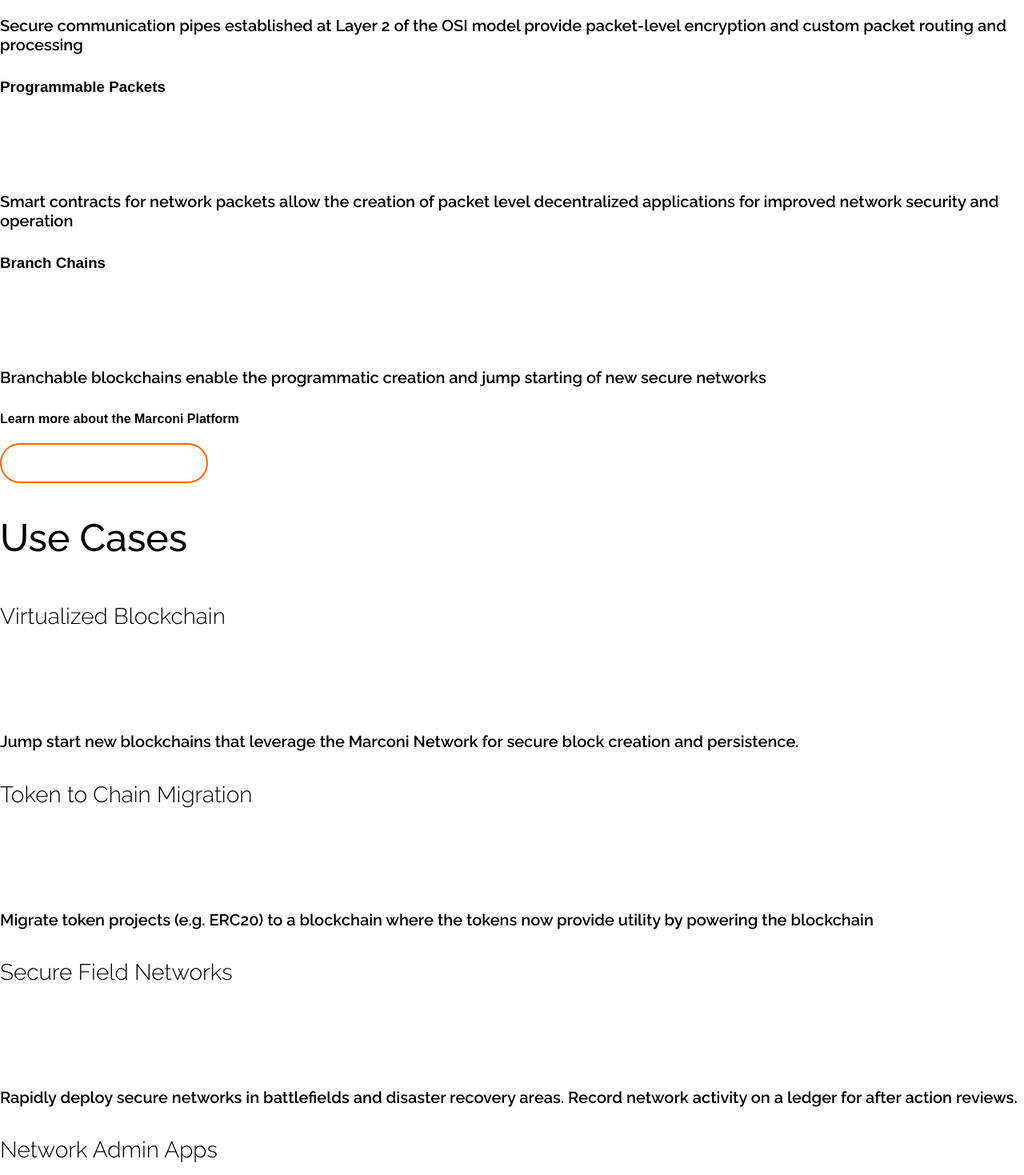
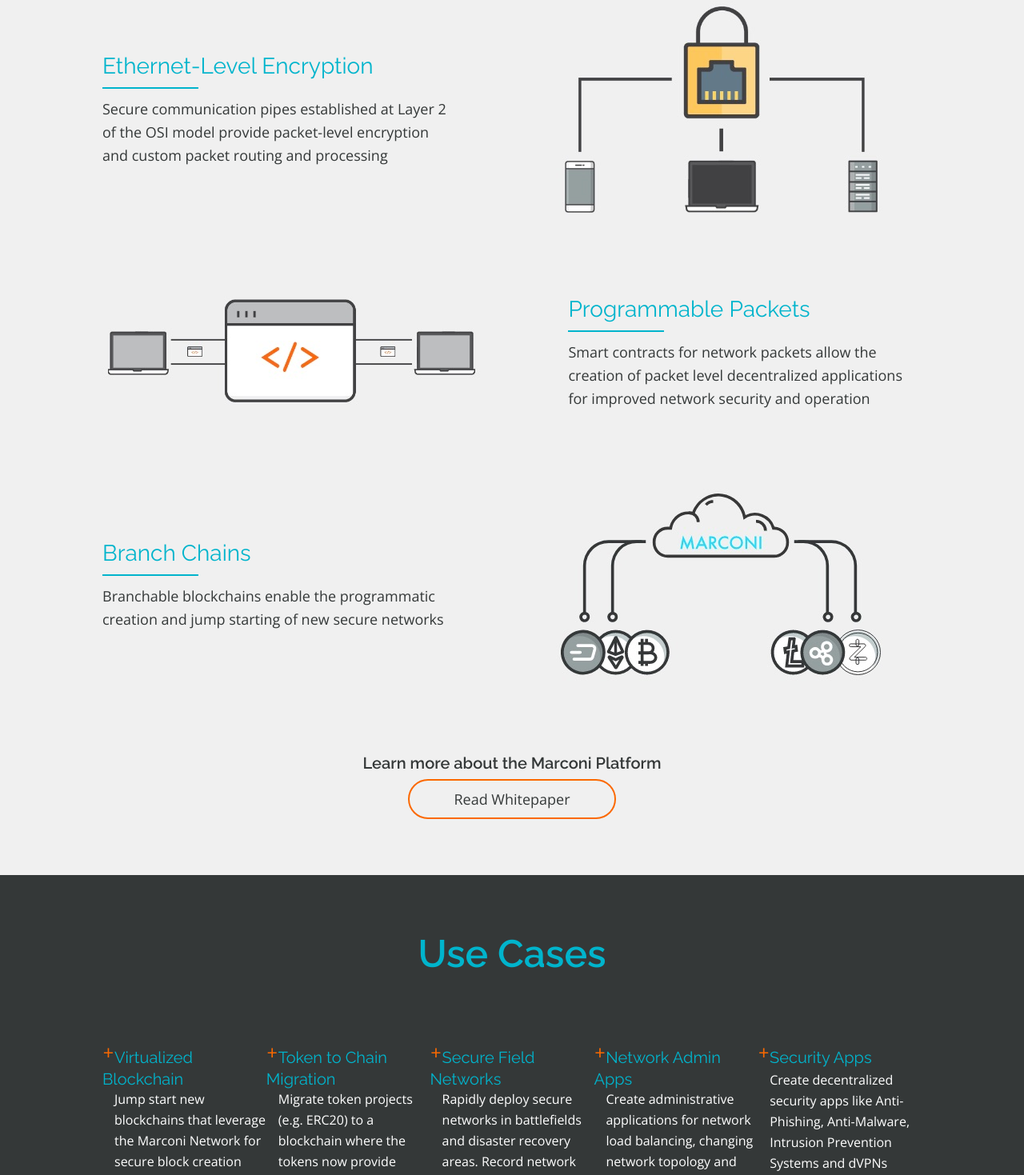
Before and after one commit to dalazaro-challenges/marconi, a React (Create React App) app: page / in a window 1280 px wide. Shown: the part 1080-2549 px from the top of the page at 80% size. Built offline with nearby package versions, Linux system fonts and the light colour scheme.

Commit message:
finished basic content & styling

```diff
--- a/public/index.html
+++ b/public/index.html
@@ -11,7 +11,7 @@
     <link rel="manifest" href="%PUBLIC_URL%/manifest.json">
     <link rel="shortcut icon" href="%PUBLIC_URL%/favicon.ico">
 
-    <link href="https://fonts.googleapis.com/css?family=Open+Sans:400,600,700|Raleway:300,400,500,600,700|Ubuntu+Mono" rel="stylesheet">
+    <link href="https://fonts.googleapis.com/css?family=Open+Sans:300,400,600,700|Raleway:300,400,500,600,700|Ubuntu+Mono" rel="stylesheet">
     <!-- font-family: 'Raleway', sans-serif;
     font-family: 'Open Sans', sans-serif;
     font-family: 'Ubuntu Mono', monospace; -->
--- a/src/App.js
+++ b/src/App.js
@@ -5,6 +5,7 @@
 import Footer from './components/Footer.js';
 
 import './assets/styles/App.css';
+import './assets/styles/Header.css';
 import './assets/styles/BodyContainer.css';
 import './assets/styles/SampleCode.css';
 import './assets/styles/Footer.css';
--- a/src/assets/styles/App.css
+++ b/src/assets/styles/App.css
@@ -5,8 +5,21 @@
   text-decoration: none;
 }
 
-.m-0 {
+h1, h2, h3, h4, h5, h6, p {
   margin: 0;
+}
+
+.container {
+  width: 80%;
+  margin: 0 auto;
+}
+
+.ml-2 {
+  margin-left: 20px;
+}
+
+.mr-8 {
+  margin-right: 80px;
 }
 
 .clearfix::after {
@@ -28,11 +41,7 @@
   padding-left: 0;
 }
 
-.splash {
-  padding: 90px 0 130px 0;
-}
-
-.splash-img, .splash-info {
+.floater {
   width: 50%;
 }
 
@@ -59,6 +68,10 @@
   font-weight: 700;
 }
 
+.git-access:hover {
+  background-color: #d65222;
+}
+
 .other-access {
   background-color: #fb690000;
   border: 2px solid #FB6900;
@@ -70,6 +83,6 @@
   color: #000000;
 }
 
-.btn-align-fix {
-  display: inline;
+.center-items {
+  text-align: center;
 }
--- a/src/assets/styles/BodyContainer.css
+++ b/src/assets/styles/BodyContainer.css
@@ -0,0 +1,123 @@
+.body-section {
+  padding: 70px 0;
+}
+
+#core-tech, #developers {
+  background-color: #f0f0f0;
+}
+
+#use-cases {
+  background-color: #343838;
+}
+
+.body-h1 {
+  font-family: 'Raleway', sans-serif;
+  font-weight: 600;
+  font-size: 48px;
+  color: #00b4cc;
+  text-align: center;
+  margin-bottom: 75px;
+}
+
+.tech-h2 {
+  font-family: 'Raleway', sans-serif;
+  font-weight: 400;
+  font-size: 28px;
+  color: #343838;
+  line-height: 42px;
+  margin-bottom: 50px;
+}
+
+.tech-h3 {
+  font-family: 'Raleway', sans-serif;
+  font-weight: 400;
+  font-size: 28px;
+  color: #00b4cc;
+}
+
+.tech-h4 {
+  font-family: 'Raleway', sans-serif;
+  font-weight: 600;
+  font-size: 20px;
+  color: #343838;
+  text-align: center;
+  margin-bottom: 8px;
+}
+
+.tech {
+  margin-bottom: 90px;
+  display: flex;
+  align-items: center;
+}
+
+.tech-blurb {
+  width: 450px;
+}
+
+.tech-hr {
+  display: block;
+  width: 120px;
+  height: 1px;
+  border: 0;
+  border-top: 2px solid #00b4cc;
+  margin: 10px 0;
+  padding: 0;
+}
+
+.tech-p {
+  font-family: 'Open Sans', sans-serif;
+  font-weight: 300;
+  font-size: 18px;
+  color: #343838;
+  line-height: 29px;
+}
+
+.tech-btn {
+  color: #343838;
+}
+
+.case-item-container {
+  display: flex;
+  align-content: center;
+}
+
+.case-item {
+  width: 325px;
+}
+
+.case-h2 {
+  font-family: 'Raleway', sans-serif;
+  font-weight: 400;
+  font-size: 20px;
+  color: #00b4cc;
+}
+
+.case-plus {
+  font-family: 'Raleway', sans-serif;
+  font-weight: 300;
+  font-size: 36px;
+  color: #fb6900;
+}
+
+.case-p {
+  font-family: 'Open Sans', sans-serif;
+  font-weight: 300;
+  font-size: 16px;
+  color: #ffffff;
+  line-height: 26px;
+  margin-left: 15px;
+}
+
+.dev-h2 {
+  font-family: 'Raleway', sans-serif;
+  font-weight: 600;
+  font-size: 20px;
+  color: #343838;
+}
+
+.dev-p {
+  font-family: "Open Sans";
+  font-weight: 300;
+  font-size: 16px;
+  color: #343838;
+}
--- a/src/assets/styles/Header.css
+++ b/src/assets/styles/Header.css
@@ -17,14 +17,18 @@
   color: #ffffff;
 }
 
-h1 {
+.splash {
+  padding: 90px 0 130px 0;
+}
+
+#splash-h1 {
   font-family: 'Raleway', sans-serif;
   font-size: 48px;
   font-weight: 500;
   padding-bottom: 10px;
 }
 
-h2 {
+#splash-h2 {
   font-family: 'Raleway', sans-serif;
   font-size: 28px;
   font-weight: 300;
@@ -32,9 +36,10 @@
   padding-right: 100px;
 }
 
-p {
+#splash-p {
   font-family: 'Raleway', sans-serif;
   font-size: 20px;
   font-weight: 600;
+  margin: 0;
   padding: 100px 0 10px 0;
 }
--- a/src/components/body/BodyContainer.js
+++ b/src/components/body/BodyContainer.js
@@ -1,88 +1,130 @@
 import React, { Component } from 'react';
 import SampleCode from './SampleCode.js';
-// import footer from '../assets/images/footer.jpg';
+import encryption from '../../assets/images/encryption.jpg';
+import packets from '../../assets/images/packets.jpg';
+import branchchains from '../../assets/images/branchchains.jpg';
 
 class BodyContainer extends Component {
   render() {
     return (
       <div>
-        <section className="core-tech clearfix">
-          <h1>Core Tech</h1>
-          <h2>The Marconi protocol is designed down to the ethernet level and powers a decentralized networking stack that provides privacy, security, net neutrality and upgradability</h2>
-          <div>
-            <h3>Ethernet-Level Encryption</h3>
-            <p>Secure communication pipes established at Layer 2 of the OSI model provide packet-level encryption and custom packet routing and processing</p>
+        <section className="body-section" id="core-tech">
+          <div className="container">
+            <h1 className="body-h1">Core Technology</h1>
+            <h2 className="tech-h2">The Marconi protocol is designed down to the ethernet level and powers a decentralized networking stack that provides privacy, security, net neutrality and upgradability</h2>
+
+            <div className="tech clearfix">
+              <div className="floater float-left mr-8 tech-blurb">
+                <h3 className="tech-h3">Ethernet-Level Encryption</h3>
+                <hr className="tech-hr" />
+                <p className="tech-p">Secure communication pipes established at Layer 2 of the OSI model provide packet-level encryption and custom packet routing and processing</p>
               </div>
-          <div>
-            <h3>Programmable Packets</h3>
-            <p>Smart contracts for network packets allow the creation of packet level decentralized applications for improved network security and operation</p>
+
+              <div className="floater float-right">
+                <img className="center" src={encryption} alt="encryption" />
               </div>
-          <div>
-            <h3>Branch Chains</h3>
-            <p>Branchable blockchains enable the programmatic creation and jump starting of new secure networks</p>
             </div>
-          <div>
-            <h4>Learn more about the Marconi Platform</h4>
-            <button className="access-btn other-access">Read Whitepaper</button>
+
+            <div className="tech clearfix">
+              <div className="floater float-left mr-8">
+                <img src={packets} alt="packets" />
+              </div>
+
+              <div className="floater float-right tech-blurb">
+                <h3 className="tech-h3 center">Programmable Packets</h3>
+                <hr className="tech-hr" />
+                <p className="tech-p">Smart contracts for network packets allow the creation of packet level decentralized applications for improved network security and operation</p>
+              </div>
+            </div>
+
+            <div className="tech clearfix">
+              <div className="floater float-left mr-8 tech-blurb">
+                <h3 className="tech-h3">Branch Chains</h3>
+                <hr className="tech-hr" />
+                <p className="tech-p">Branchable blockchains enable the programmatic creation and jump starting of new secure networks</p>
+              </div>
+
+              <div className="floater float-right">
+                <img className="center" src={branchchains} alt="branchchains" />
+              </div>
+            </div>
+
+            <div className="center-items">
+              <h4 className="tech-h4">Learn more about the Marconi Platform</h4>
+              <button className="tech-btn access-btn other-access">Read Whitepaper</button>
+            </div>
           </div>
         </section>
 
-        <section className="use-cases clearfix">
-          <h1>Use Cases</h1>
-          <div>
-            <h2>Virtualized Blockchain</h2>
-            <p>Jump start new blockchains that leverage the Marconi Network for secure block creation and persistence.</p>
+        <section className="body-section" id="use-cases">
+          <div className="container">
+            <h1 className="body-h1">Use Cases</h1>
+
+            <div className="case-item-container">
+              <div className="case-item">
+                <h2 className="case-h2">
+                  <span className="case-plus">+</span>
+                  Virtualized Blockchain
+                </h2>
+                <p className="case-p">Jump start new blockchains that leverage the Marconi Network for secure block creation and persistence.</p>
               </div>
-          <div>
-            <h2>Token to Chain Migration</h2>
-            <p>Migrate token projects (e.g. ERC20) to a blockchain where the tokens now provide utility by powering the blockchain</p>
+              <div className="case-item">
+                <h2 className="case-h2">
+                  <span className="case-plus">+</span>
+                  Token to Chain Migration
+                </h2>
+                <p className="case-p">Migrate token projects (e.g. ERC20) to a blockchain where the tokens now provide utility by powering the blockchain</p>
               </div>
-          <div>
-            <h2>Secure Field Networks</h2>
-            <p>Rapidly deploy secure networks in battlefields and disaster recovery areas. Record network activity on a ledger for after action reviews.</p>
+              <div className="case-item">
+                <h2 className="case-h2">
+                  <span className="case-plus">+</span>
+                  Secure Field Networks
+                </h2>
+                <p className="case-p">Rapidly deploy secure networks in battlefields and disaster recovery areas. Record network activity on a ledger for after action reviews.</p>
               </div>
-          <div>
-            <h2>Network Admin Apps</h2>
-            <p>Create administrative applications for network load balancing, changing network topology and IOT device management.</p>
+              <div className="case-item">
+                <h2 className="case-h2">
+                  <span className="case-plus">+</span>
+                  Network Admin Apps
+                </h2>
+                <p className="case-p">Create administrative applications for network load balancing, changing network topology and IOT device management.</p>
               </div>
-          <div>
-            <h2>Security Apps</h2>
-            <p>Create decentralized security apps like Anti-Phishing, Anti-Malware, Intrusion Prevention Systems and dVPNs</p>
+              <div className="case-item">
+                <h2 className="case-h2">
+                  <span className="case-plus">+</span>
+                  Security Apps
+                </h2>
+                <p className="case-p">Create decentralized security apps like Anti-Phishing, Anti-Malware, Intrusion Prevention Systems and dVPNs</p>
+              </div>
             </div>
 
+          </div>
         </section>
 
-        <section className="developers clearfix">
-          <h1>Developers</h1>
+        <section className="body-section" id="developers">
+          <div className="container">
+            <h1 className="body-h1">Developers</h1>
 
-          <div>
-            <h2>Marconi applications</h2>
-            <p>Write decentralized applications using Marconi Script, a Turing-complete language with access to network packets.</p>
-            <p>Decentralized Apps can be submitted to the global chain or branch chains for public and private networks.</p>
+            <div className="clearfix">
+              <div className="floater float-left">
+                <h2 className="dev-h2">Marconi Applications</h2>
+                <p className="dev-p">Write decentralized applications using Marconi Script, a Turing-complete language with access to network packets.</p>
+                <p className="dev-p">Decentralized Apps can be submitted to the global chain or branch chains for public and private networks.</p>
               </div>
 
-          <div>
-            <h2>Marconi Library</h2>
-            <p>APIs enable traffic routing, packet analysis, pattern recognition, branch chain creation and token migration.</p>
-          </div>
+              <div className="floater float-right">
+                <h2 className="dev-h2">Marconi Library</h2>
+                <p className="dev-p">APIs enable traffic routing, packet analysis, pattern recognition, branch chain creation and token migration.</p>
 
-          <div>
-            <h3>Get early access to the SDK</h3>
+                <div className="center-items">
+                  <h2 className="dev-h2">Get early access to the SDK</h2>
                   <button className="access-btn git-access">Request Git Access</button>
                 </div>
-
-          <div>
-            <button className="">Network Creation</button>
-            <button className="">Network Admin</button>
-            <button className="">Anti-Phishing</button>
               </div>
-
-          <div>
-            <p>Establish policies to determine what type of traffic is permitted on the network</p>
             </div>
 
             <SampleCode />
-
+          </div>
         </section>
       </div>
     )
--- a/src/components/body/SampleCode.js
+++ b/src/components/body/SampleCode.js
@@ -4,6 +4,18 @@
   render() {
     return (
       <div>
+        <div className="center-items">
+          <button className="">Network Creation</button>
+          <button className="">Network Admin</button>
+          <button className="">Anti-Phishing</button>
+        </div>
+
+        <div className="center-items">
+          <p className="dev-p">Spin up a new virtualized blockchain network in just a few lines of code</p>
+        </div>
+
+        <div id="code-box">
+          <div className="font">
           $ marconi branch foo
           >>> Success. Created branch foo.
 
@@ -16,6 +28,8 @@
           $ marconi run --branch_name=foo
           >>> Success. Running branch foo.
           </div>
+        </div>
+      </div>
     )
   }
 }
```
Also changed, not shown: src/assets/styles/SampleCode.css (+14 -0 lines), src/components/Header.js (+6 -7 lines). Lines whose indentation alone changed are shown as unchanged.
